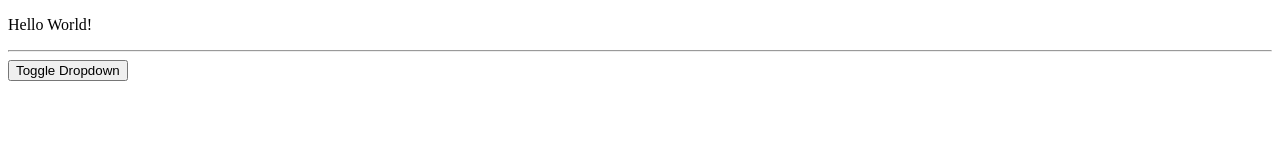
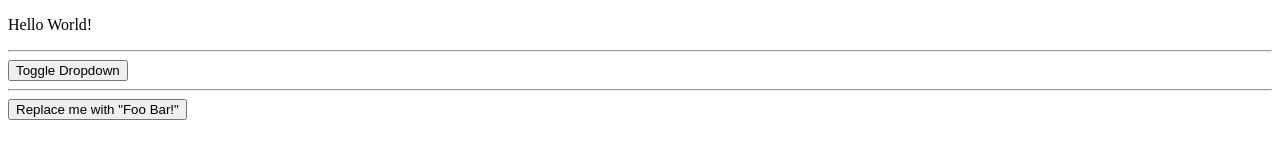
Before and after one commit to rendrazuriansyah/alpinejs-fundamentals, a plain HTML site: page index.html in a window 1280 px wide. Drawn offline with nearby package versions, Linux system fonts and the light colour scheme.

Commit message:
feat: demonstrate Alpine.js properties in action
Update `index.html` with examples of Alpine.js properties:
- `$el`: Used to manipulate the current element by replacing its content dynamically.

```diff
--- a/index.html
+++ b/index.html
@@ -22,5 +22,11 @@
 
 			<div x-show="open">Dropdown Contents...</div>
 		</div>
+		<hr />
+		<div x-data>
+			<button @click="$el.innerHTML = 'Foo Bar!'">
+				Replace me with "Foo Bar!"
+			</button>
+		</div>
 	</body>
 </html>
```
